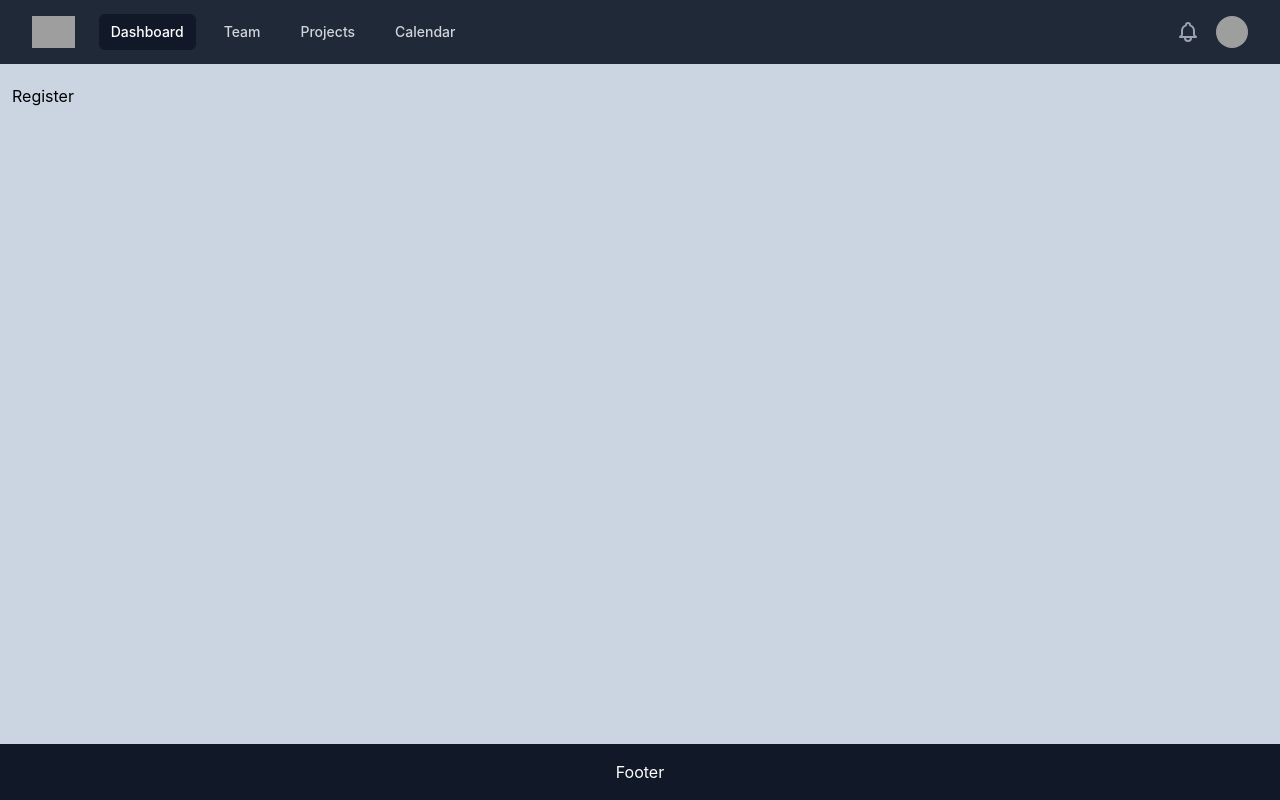
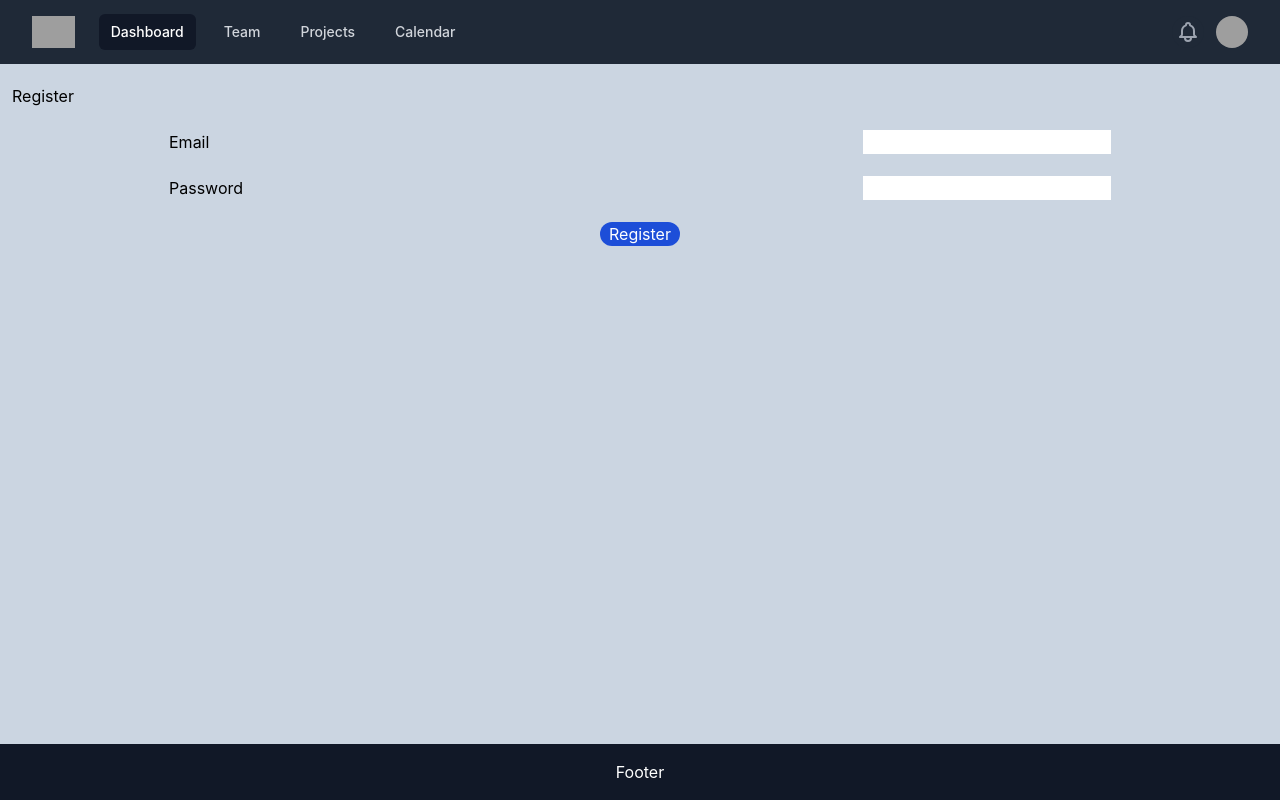
Before and after one commit to jinwood/vehicle-history-app_old, a React (Create React App) app: page /register in a window 1280 px wide. Built offline with nearby package versions, Linux system fonts and the light colour scheme; grey boxes are pictures that could not be loaded.

Commit message:
Generic auth form

```diff
--- a/src/App.tsx
+++ b/src/App.tsx
@@ -1,9 +1,8 @@
 import React from "react";
 import Layout from "./pages/layout/Default";
 import { BrowserRouter as Router, Route, Routes } from "react-router-dom";
-import Login from "./pages/layout/Login";
 import Register from "./pages/layout/Register";
-import NoUser from "./pages/NoUser";
+import Auth from "./pages/Auth";
 
 function App() {
   return (
@@ -11,9 +10,8 @@ function App() {
       <Router>
         <Layout>
           <Routes>
-            <Route path="/login" element={<Login />} />
-            <Route path="/register" element={<Register />} />
-            <Route path="/no-user" element={<NoUser />} />
+            <Route path="/login" element={<Auth title="Login" />} />
+            <Route path="/register" element={<Auth title="Register" />} />
           </Routes>
         </Layout>
       </Router>
--- /dev/null
+++ b/src/components/common/Form/AuthForm.tsx
@@ -0,0 +1,54 @@
+import React from "react";
+import { useForm } from "react-hook-form";
+import Button from "./Button";
+
+interface Values {
+  email: string;
+  password: string;
+}
+
+const AuthForm = ({
+  title,
+  setPassword,
+  setEmail,
+  handleAction,
+}: {
+  title: string;
+  setPassword: any;
+  setEmail: any;
+  handleAction: any;
+}) => {
+  const {
+    register,
+    handleSubmit,
+    watch,
+    formState: { errors },
+  } = useForm();
+  const onSubmit = (data: any) => console.log(data);
+
+  return (
+    <>
+      <h1>{title}</h1>
+      <form
+        onSubmit={handleSubmit(onSubmit)}
+        className="flex flex-col place-content-evenly items-center  h-40 "
+      >
+        <div className="form-group flex content-around w-9/12 justify-between">
+          <label htmlFor="email">Email</label>
+          <input {...register("email")} />
+        </div>
+
+        <div className="form-group flex content-around w-9/12 justify-between">
+          <label htmlFor="password">Password</label>
+          <input {...register("password")} />
+        </div>
+
+        {errors.email && <span>This field is required</span>}
+
+        <Button label={title} handleAction={handleAction} />
+      </form>
+    </>
+  );
+};
+
+export default AuthForm;
--- /dev/null
+++ b/src/components/common/Form/Button.tsx
@@ -0,0 +1,20 @@
+import React from "react";
+
+const Button = ({
+  label,
+  handleAction,
+}: {
+  label: string;
+  handleAction: any;
+}) => {
+  return (
+    <button
+      onClick={handleAction}
+      className="rounded-full bg-blue-700 w-20 text-white"
+    >
+      {label}
+    </button>
+  );
+};
+
+export default Button;
--- a/src/components/common/Form/LoginForm.tsx
+++ /dev/null
@@ -1,44 +0,0 @@
-import React from "react";
-import { useForm } from "react-hook-form";
-
-interface Values {
-  email: string;
-  password: string;
-}
-
-const LoginForm = () => {
-  const {
-    register,
-    handleSubmit,
-    watch,
-    formState: { errors },
-  } = useForm();
-  const onSubmit = (data: any) => console.log(data);
-
-  return (
-    <form
-      onSubmit={handleSubmit(onSubmit)}
-      className="flex flex-col place-content-evenly items-center  h-40 "
-    >
-      <div className="form-group flex content-around w-9/12 justify-between">
-        <label htmlFor="email">Email</label>
-        <input {...register("email")} />
-      </div>
-
-      <div className="form-group flex content-around w-9/12 justify-between">
-        <label htmlFor="password">Password</label>
-        <input {...register("password")} />
-      </div>
-
-      {errors.email && <span>This field is required</span>}
-
-      <input
-        type="submit"
-        className="rounded-full bg-blue-700 w-20 text-white"
-        value="Submit"
-      />
-    </form>
-  );
-};
-
-export default LoginForm;
--- /dev/null
+++ b/src/pages/Auth.tsx
@@ -0,0 +1,38 @@
+import React, { useState } from "react";
+import { useLocation } from "react-router";
+import AuthForm from "../components/common/Form/AuthForm";
+import { AuthType } from "../types";
+
+const Auth = (props: { title: string }) => {
+  const location = useLocation();
+  const path = location.pathname.split("/")[1];
+
+  const [email, setEmail] = useState("");
+  const [password, setPassword] = useState("");
+
+  const handleAction = (action: AuthType) => {
+    console.log("action", action);
+  };
+
+  const getAuthType = (): AuthType => {
+    switch (path) {
+      case "login":
+        return AuthType.LOGIN;
+      case "register":
+        return AuthType.REGISTER;
+      default:
+        return AuthType.UNKNOWN;
+    }
+  };
+
+  return (
+    <AuthForm
+      setEmail={setEmail}
+      setPassword={setPassword}
+      handleAction={() => handleAction(getAuthType())}
+      {...props}
+    />
+  );
+};
+
+export default Auth;
--- a/src/pages/NoUser.tsx
+++ /dev/null
@@ -1,20 +0,0 @@
-import React from "react";
-
-const NoUser = () => {
-  return (
-    <div>
-      <p className="mb-2">You're not currently logged in.</p>
-      <div className="flex align-middle justify-start space-x-2">
-        <button className="bg-blue-700 rounded-full text-white w-20">
-          <a href="/login">Login</a>
-        </button>
-
-        <button className="bg-blue-700 rounded-full text-white w-20">
-          <a href="/register">Register</a>
-        </button>
-      </div>
-    </div>
-  );
-};
-
-export default NoUser;
--- a/src/pages/layout/Login.tsx
+++ b/src/pages/layout/Login.tsx
@@ -1,11 +1,9 @@
 import React from "react";
-import LoginForm from "../../components/common/Form/LoginForm";
 
 const Login = () => {
   return (
     <div>
       <h1>Login</h1>
-      <LoginForm />
     </div>
   );
 };
--- /dev/null
+++ b/src/types.ts
@@ -0,0 +1,5 @@
+export enum AuthType {
+    UNKNOWN = 'UNKNOWN',
+    LOGIN = 'LOGIN',
+    REGISTER = 'REGISTER',
+}
```
